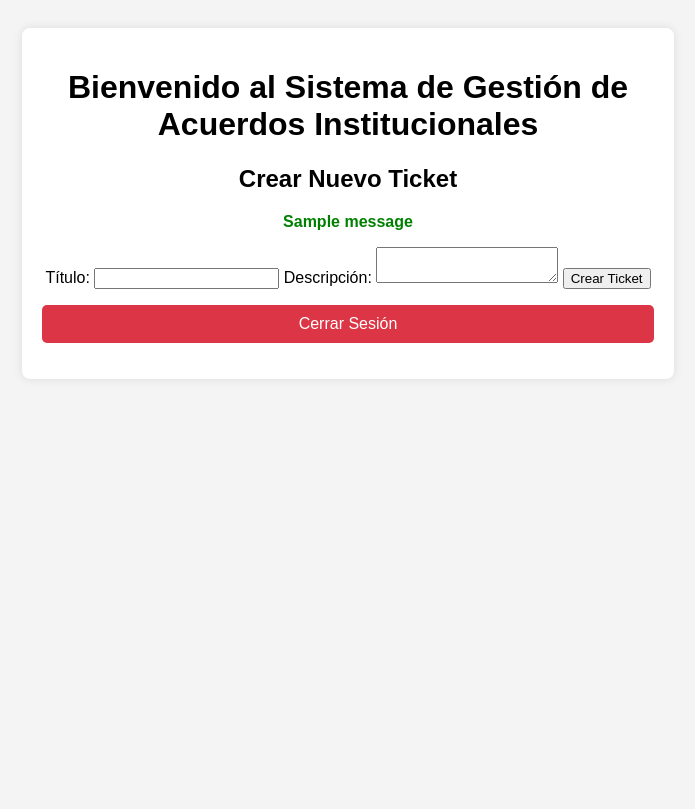
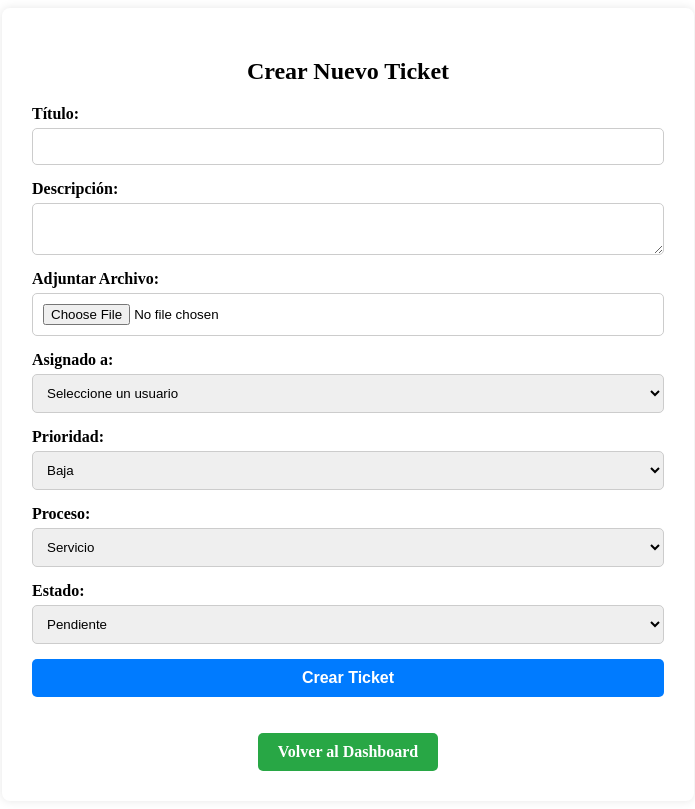
Before and after one commit to CapiLez/Proyecto_Acuerdos_Inst, a Django app: page /gestion/crear-ticket/ in a window 1280 px wide. Shown: the whole page, without its empty margins (292-987 px from the left). Before the commit the page ends 343 px from the top, so only its background shows below. Run offline with Django 5.2, Linux system fonts and the light colour scheme; a user stored in the database is signed in; tables that the repository leaves empty hold one stand-in row (values such as "Sample post"); one stand-in notice (Sample message) is shown.

Commit message:
Mejoras en crear ticket

```diff
--- a/gestion/templates/pages/create_ticket.html
+++ b/gestion/templates/pages/create_ticket.html
@@ -1,39 +1,120 @@
-{% extends "base.html" %}
-
 {% block content %}
+<div class="ticket-container">
     <h2>Crear Nuevo Ticket</h2>
 
-{% if messages %}
-    <div style="color: green; font-weight: bold;">
-        {% for message in messages %}
-            <p>{{ message }}</p>
-        {% endfor %}
-    </div>
-{% endif %}
-
-<form method="POST" onsubmit="return validarFormulario()">
+    <form method="POST" enctype="multipart/form-data">
         {% csrf_token %}
 
+        <div class="input-group">
             <label>Título:</label>
-    <input type="text" id="titulo" name="titulo" required>
+            <input type="text" name="titulo" required>
+        </div>
 
+        <div class="input-group">
             <label>Descripción:</label>
-    <textarea id="descripcion" name="descripcion" required></textarea>
+            <textarea name="descripcion" required></textarea>
+        </div>
+
+        <div class="input-group">
+            <label>Adjuntar Archivo:</label>
+            <input type="file" name="archivo">
+        </div>
+
+        <div class="input-group">
+            <label>Asignado a:</label>
+            <select name="asignado_a" required>
+                <option value="">Seleccione un usuario</option>
+                {% for usuario in usuarios %}
+                    <option value="{{ usuario.id }}">{{ usuario.username }}</option>
+                {% endfor %}
+            </select>
+        </div>
+
+        <div class="input-group">
+            <label>Prioridad:</label>
+            <select name="prioridad" required>
+                <option value="baja">Baja</option>
+                <option value="media">Media</option>
+                <option value="alta">Alta</option>
+            </select>
+        </div>
+
+        <div class="input-group">
+            <label>Proceso:</label>
+            <select name="proceso" required>
+                <option value="servicio">Servicio</option>
+                <option value="mantenimiento">Mantenimiento</option>
+                <option value="otro">Otro</option>
+            </select>
+        </div>
+
+        <div class="input-group">
+            <label>Estado:</label>
+            <select name="estado" required>
+                <option value="pendiente">Pendiente</option>
+                <option value="en_proceso">En Proceso</option>
+                <option value="resuelto">Terminado</option>
+            </select>
+        </div>
 
         <button type="submit">Crear Ticket</button>
     </form>
 
-<script>
-function validarFormulario() {
-    let titulo = document.getElementById("titulo").value.trim();
-    let descripcion = document.getElementById("descripcion").value.trim();
+    <a href="{% url 'dashboard' %}" class="btn-dashboard">Volver al Dashboard</a>
+</div>
 
-    if (titulo === "" || descripcion === "") {
-        alert("Debe ingresar un título y una descripción.");
-        return false;
+<style>
+    .ticket-container {
+        background: white;
+        padding: 30px;
+        border-radius: 8px;
+        box-shadow: 0 0 10px rgba(0, 0, 0, 0.1);
+        width: 50%;
+        margin: auto;
+        text-align: center;
     }
-    return true;
+    .input-group {
+        text-align: left;
+        margin-bottom: 15px;
     }
-</script>
+    label {
+        display: block;
+        font-weight: bold;
+        margin-bottom: 5px;
+    }
+    input, textarea, select {
+        width: 100%;
+        padding: 10px;
+        border: 1px solid #ccc;
+        border-radius: 5px;
+    }
+    button {
+        background: #007BFF;
+        color: white;
+        padding: 10px;
+        border: none;
+        border-radius: 5px;
+        cursor: pointer;
+        width: 100%;
+        font-size: 16px;
+        font-weight: bold;
+    }
+    button:hover {
+        background: #0056b3;
+    }
+    .btn-dashboard {
+        display: inline-block;
+        margin-top: 20px;
+        padding: 10px 20px;
+        background: #28a745;
+        color: white;
+        text-decoration: none;
+        border-radius: 5px;
+        font-weight: bold;
+    }
+    .btn-dashboard:hover {
+        background: #218838;
+    }
+</style>
 
 {% endblock %}
--- a/gestion/templates/pages/user_list.html
+++ b/gestion/templates/pages/user_list.html
@@ -18,6 +18,7 @@
         </tr>
         {% endfor %}
     </table>
+    <a href="{% url 'dashboard' %}" class="btn-dashboard">Volver al Dashboard</a>
 {% else %}
     <p>No hay usuarios registrados.</p>
 {% endif %}
--- a/gestion/templates/roles/coordinador.html
+++ b/gestion/templates/roles/coordinador.html
@@ -2,7 +2,6 @@
 {% block content %}
 <h2>Panel del Coordinador</h2>
 <ul>
-    <li><a href="{% url 'dashboard' %}">Dashboard</a></li>
     <li><a href="{% url 'crear_ticket' %}">Crear Ticket</a></li>
     <li><a href="{% url 'lista_usuarios' %}">Gestionar Usuarios</a></li>
     <li><a href="{% url 'generar_reportes' %}">Generar Reportes</a></li>
--- a/gestion/templates/roles/director.html
+++ b/gestion/templates/roles/director.html
@@ -2,7 +2,7 @@
 {% block content %}
 <h2>Panel del Director</h2>
 <ul>
-    <li><a href="{% url 'dashboard' %}">Dashboard</a></li>
+    <li><a href="{% url 'crear_ticket' %}">Crear Ticket</a></li>
     <li><a href="{% url 'generar_reportes' %}">Generar Reportes</a></li>
     <li><a href="{% url 'historial' %}">Historial</a></li>
 </ul>
--- a/gestion/templates/roles/jefe_departamento.html
+++ b/gestion/templates/roles/jefe_departamento.html
@@ -2,7 +2,6 @@
 {% block content %}
 <h2>Panel del Jefe de Departamento</h2>
 <ul>
-    <li><a href="{% url 'dashboard' %}">Dashboard</a></li>
     <li><a href="{% url 'crear_ticket' %}">Crear Ticket</a></li>
 </ul>
 {% endblock %}
--- a/gestion/templates/roles/subdirector.html
+++ b/gestion/templates/roles/subdirector.html
@@ -2,7 +2,6 @@
 {% block content %}
 <h2>Panel del Subdirector</h2>
 <ul>
-    <li><a href="{% url 'dashboard' %}">Dashboard</a></li>
     <li><a href="{% url 'filtrar_actividades' %}">Filtrar Actividades</a></li>
 </ul>
 {% endblock %}
--- a/gestion/templates/roles/usuario.html
+++ b/gestion/templates/roles/usuario.html
@@ -2,6 +2,6 @@
 {% block content %}
 <h2>Panel del Usuario</h2>
 <ul>
-    <li><a href="{% url 'dashboard' %}">Dashboard</a></li>
+
 </ul>
 {% endblock %}
```
Lines whose indentation alone changed are shown as unchanged.
